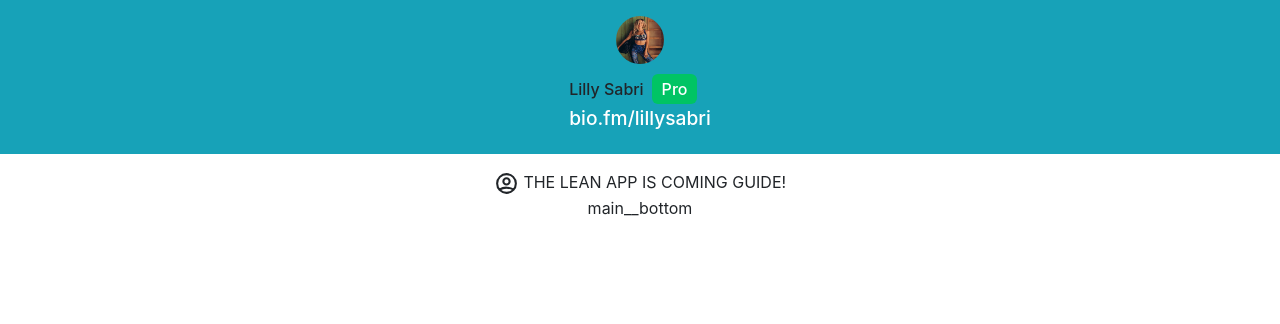
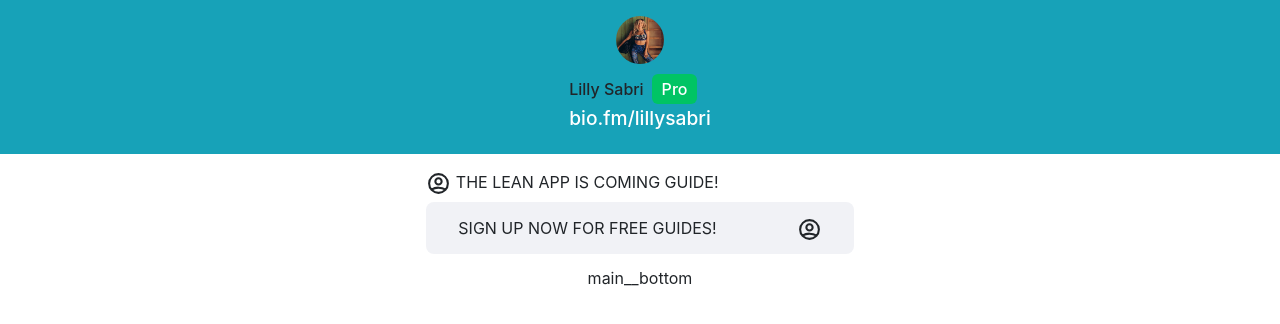
Before and after one commit to salisshuaibu11/lilly-sabri, a React (Create React App) app: page / in a window 1280 px wide. Shown: the top 324 px of the page. Built offline with nearby package versions, Linux system fonts and the light colour scheme.

Commit message:
Implemented sign up now button

```diff
--- a/src/App.js
+++ b/src/App.js
@@ -1,5 +1,5 @@
 import Header from "./components/Header/Header";
-import Main from "./components/Main";
+import Main from "./components/Main/Main";
 
 function App() {
   return (
--- /dev/null
+++ b/src/components/Main/Main.css
@@ -0,0 +1,26 @@
+.main {
+  display: flex;
+  justify-content: center;
+  flex-direction: column;
+  align-items: center;
+  margin: 1rem 0;
+  width: 100%;
+}
+
+.main__header {
+  margin-bottom: 1.5rem;
+}
+
+.main__header div {
+  margin-bottom: 1.2rem;
+}
+
+.main a {
+  margin: 1rem 0;
+  background: rgb(241, 242, 246);
+  text-transform: uppercase;
+  text-decoration: none;
+  color: inherit;
+  border-radius: 8px;
+  padding: 1rem 2rem;
+}
--- a/src/components/Main.js
+++ b/src/components/Main/Main.js
@@ -1,5 +1,6 @@
 import React from "react";
 import { UserCircleIcon } from "@heroicons/react/outline";
+import "./Main.css";
 
 const Main = () => {
   return (
@@ -9,6 +10,17 @@
           <UserCircleIcon width={25} />{" "}
           <span>THE LEAN APP IS COMING GUIDE!</span>
         </div>
+        <a
+          target="__blank"
+          href="https://mailchi.mp/leanwithlilly/freeworkouttimetable"
+        >
+          sign up now for free guides!
+          <UserCircleIcon
+            className="clone-icon"
+            width={25}
+            style={{ marginLeft: "5rem" }}
+          />
+        </a>
       </article>
       <div className="main__bottom">main__bottom</div>
     </main>
--- a/src/index.css
+++ b/src/index.css
@@ -3,12 +3,3 @@
   margin: 0;
   box-sizing: border-box;
 }
-
-.main {
-  display: flex;
-  justify-content: center;
-  flex-direction: column;
-  align-items: center;
-  margin: 1rem 0;
-  width: 100%;
-}
```
